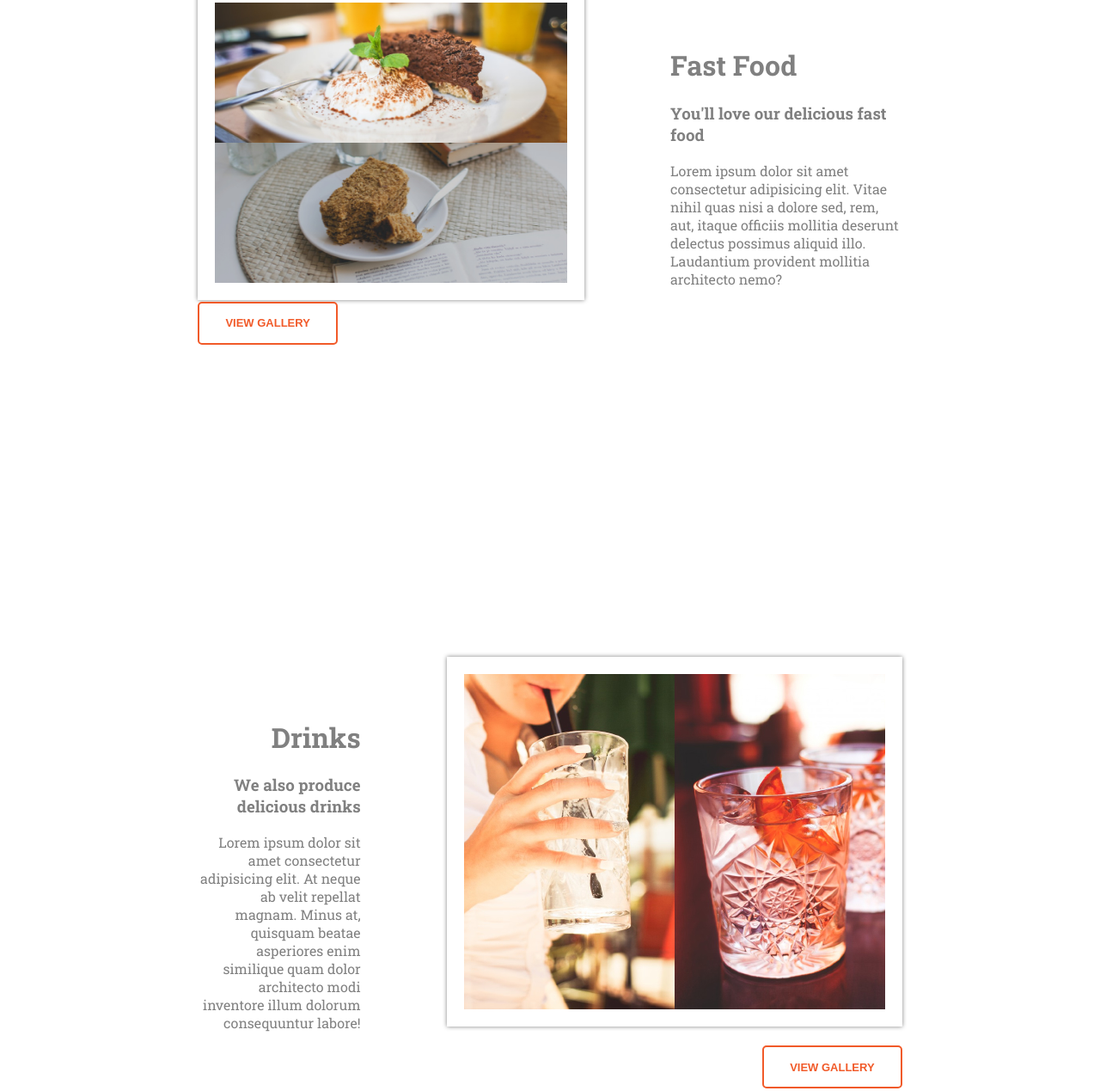
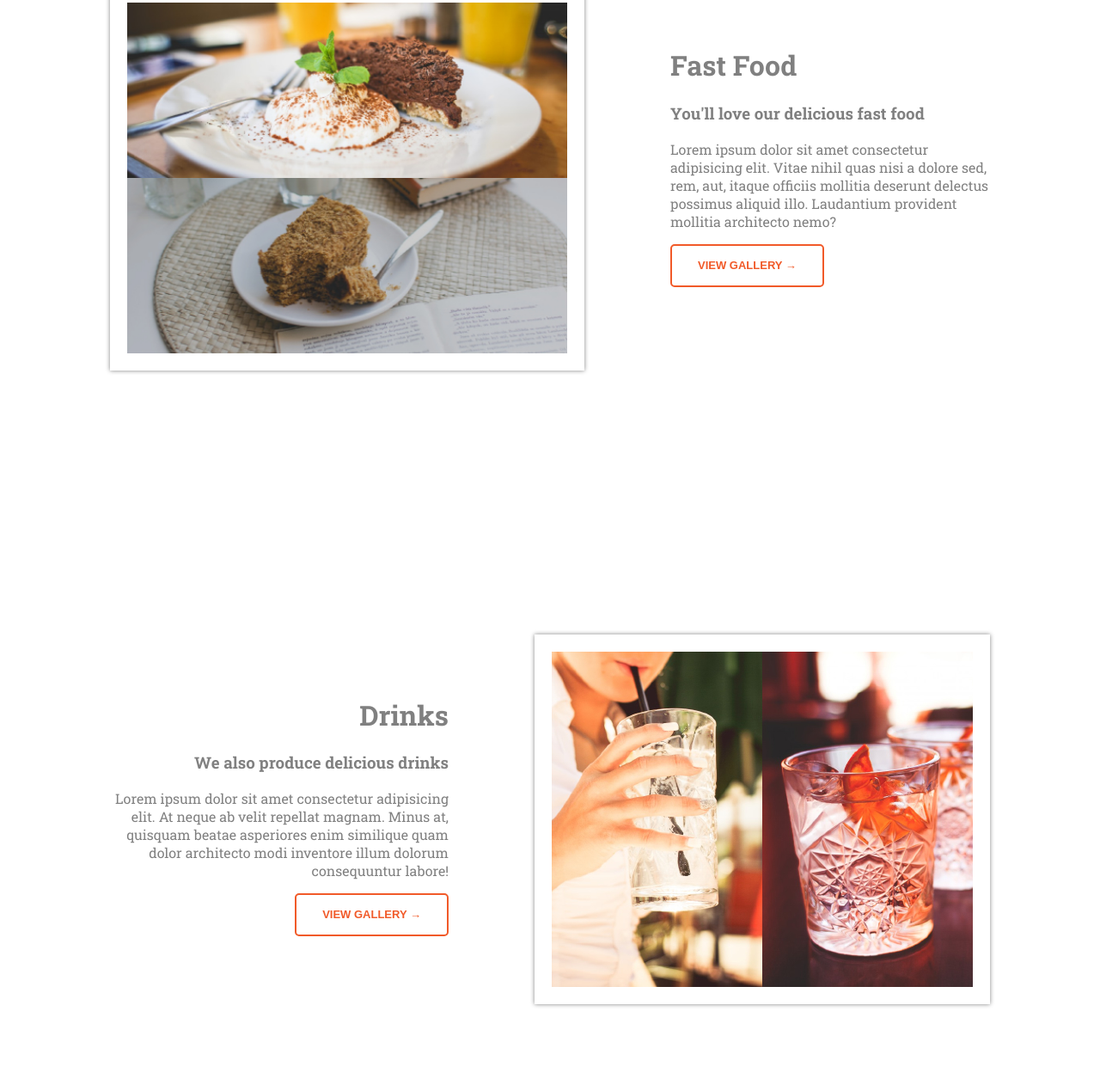
Before and after one commit to Kwathuta/Anitas-Kitchen, a plain HTML site: page index.html in a window 1280 px wide. Shown: the part 925-2194 px from the top of the page at 86% size. Drawn offline with Linux system fonts and the light colour scheme; a web font is replaced by a local one.

Commit message:
added view gallery arrows

```diff
--- a/index.html
+++ b/index.html
@@ -48,7 +48,7 @@
                 <p><h1>Fast Food</h1></p>
                 <p><h3>You'll love our delicious fast food</h3></p>
                 <p>Lorem ipsum dolor sit amet consectetur adipisicing elit. Vitae nihil quas nisi a dolore sed, rem, aut, itaque officiis mollitia deserunt delectus possimus aliquid illo. Laudantium provident mollitia architecto nemo?</p>
-                <button>VIEW GALLERY</button>
+                <button>VIEW GALLERY &#8594</button>
             </div>
         </div>
 
@@ -64,7 +64,7 @@
                 <p><h1>Drinks</h1></p>
                 <p><h3>We also produce delicious drinks</h3></p>
                 <p>Lorem ipsum dolor sit amet consectetur adipisicing elit. At neque ab velit repellat magnam. Minus at, quisquam beatae asperiores enim similique quam dolor architecto modi inventore illum dolorum consequuntur labore!</p>
-                <button>VIEW GALLERY</button>
+                <button>VIEW GALLERY &#8594</button>
             </div>
         </div>
     </div>
--- a/style.css
+++ b/style.css
@@ -1,6 +1,6 @@
 body {
   height: 100%;
-  width: 80%;
+  width: 100%;
   margin-left: auto;
   margin-right: auto;
   font-family: "Roboto Slab", serif;
@@ -258,7 +258,7 @@ footer p {
 .main-main {
   display: flex;
   flex-wrap: wrap;
-  width: 65%;
+  width: 52%;
   margin: 50px auto;
   box-shadow: 0px 0px 5px grey;
 }
```
